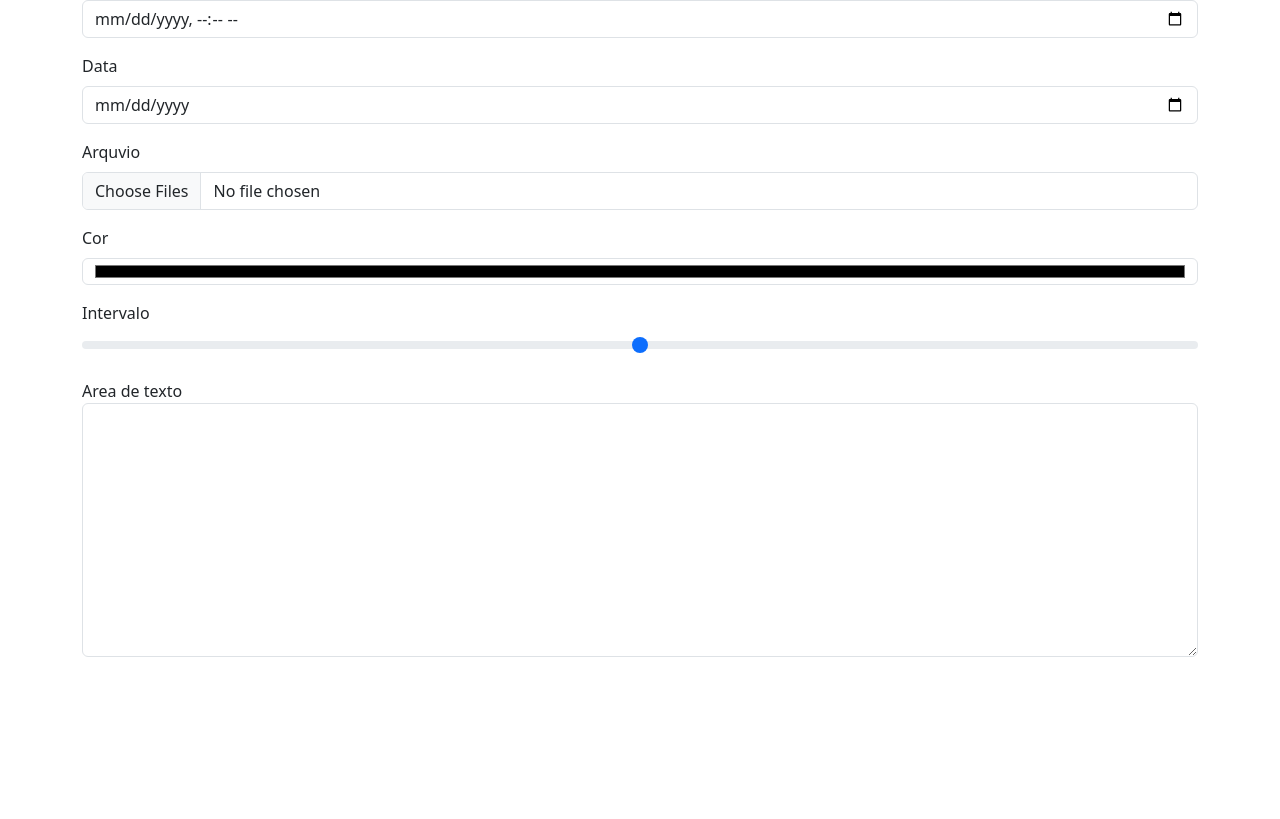
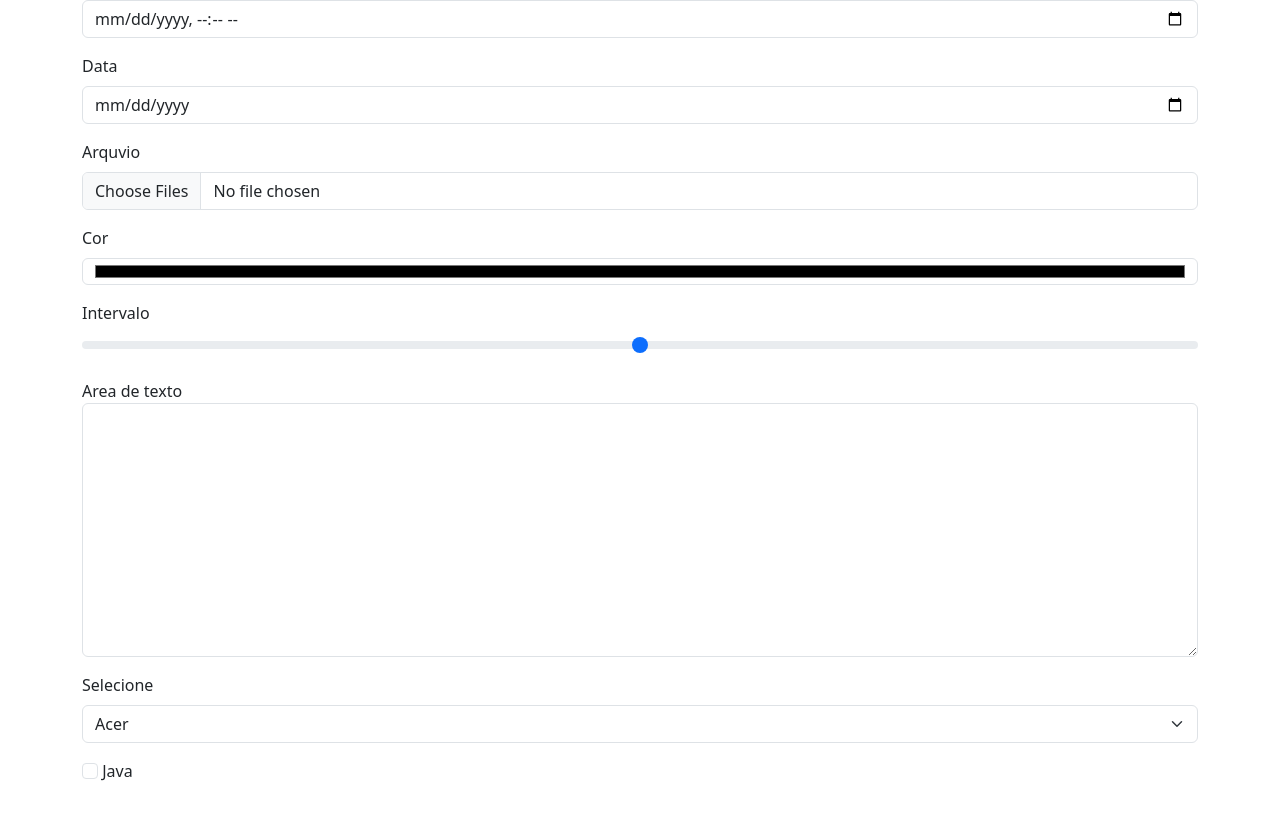
Before and after one commit to NightOwl993/2025-html-css-js, a plain HTML site: page formulario.html in a window 1280 px wide. Shown: the part 470-1289 px from the top of the page. Before the commit the page ends 1191 px from the top, so only its background shows below. Drawn offline with nearby package versions, Linux system fonts and the light colour scheme.

Commit message:
Add files via upload

```diff
--- a/formulario.html
+++ b/formulario.html
@@ -94,6 +94,26 @@
                                         </textarea>
 
                         </div>
+<!-- select -->
+ <!-- selected marca o que vai aparecer seecionado -->
+  <!-- multiple perite selecionar varios -->
+ <div class="mb-3">
+    <label for="selecione" class="form-label">Selecione</label>
+    <select name="marca_id" id="selecione" class="form-select">
+        <option value="" disabled>Selecione um item</option>
+        <option value="1">Acer</option>
+        <option value="2">Dell</option>
+        <option value="3">Toshiba</option>
+        <option value="4">Lenovo</option>
+
+    </select>
+ </div>
+<!-- check box -->
+ <div class="mb-3">
+    <input type="checkbox" class="form-check-input" id="checkbox">
+    <label for="checkbox" class="form-check-label">Java</label>
+ </div>
+
         </form>
     </div>
 
```
